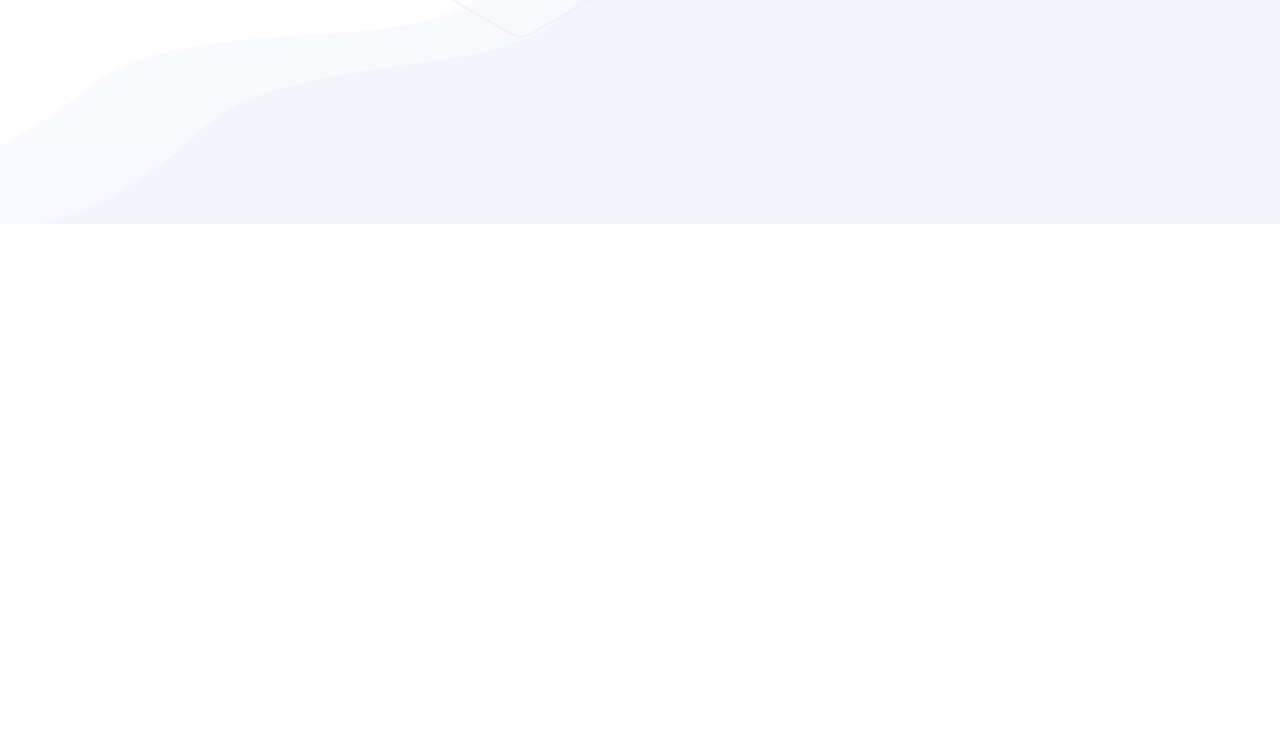
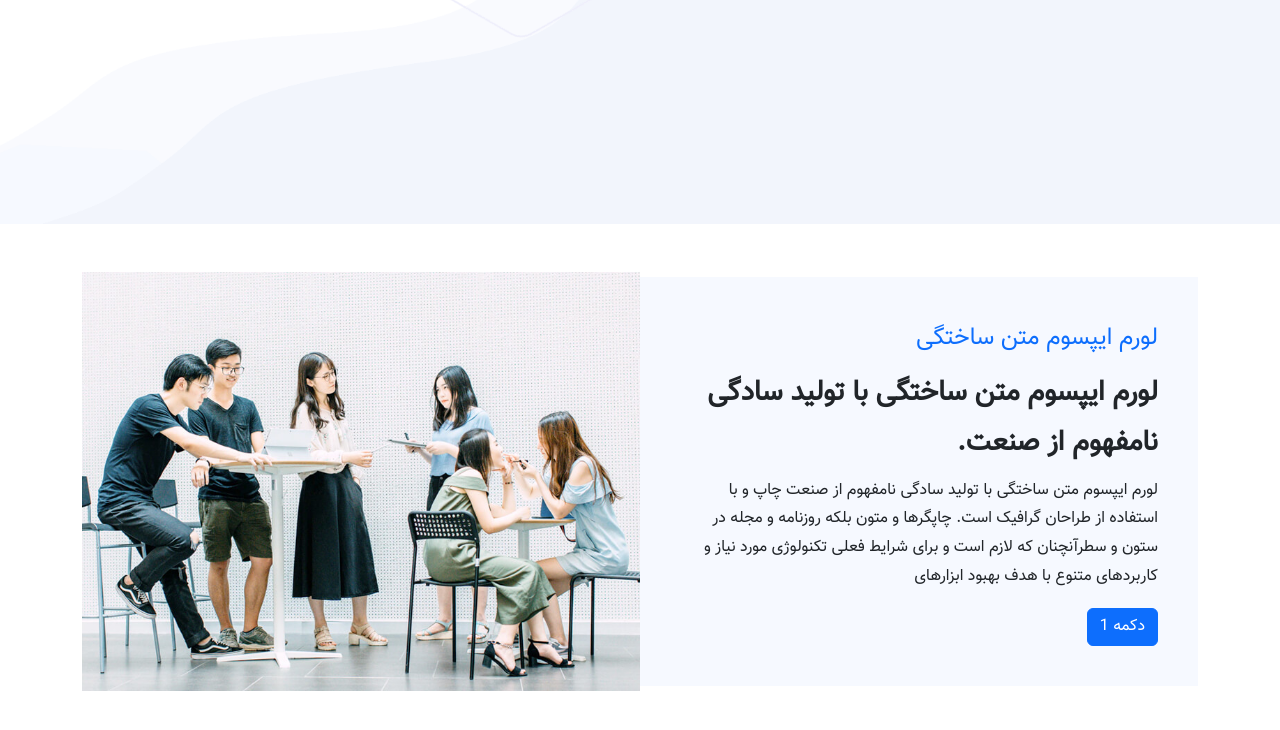
Before and after one commit to sarahdti/LandingPage, a plain HTML site: page index.html in a window 1280 px wide. Shown: the part 576-1306 px from the top of the page. Before the commit the page ends 800 px from the top, so only its background shows below. Drawn offline with nearby package versions, Linux system fonts and the light colour scheme.

Commit message:
add about

```diff
--- a/css/main.css
+++ b/css/main.css
@@ -59,3 +59,9 @@ p {
   background: url("../img/intro/intro-bg.png") top center no-repeat;
   background-size: cover;
 }
+
+/* About */
+.content{
+  background-color: #f6f9ff;
+  padding: 40px;
+}
--- a/index.html
+++ b/index.html
@@ -98,6 +98,37 @@
         </div>
       </div>
     </section>
+    <!-- About -->
+    <section class="my-5">
+      <div class="container">
+        <div class="row align-items-center gy-4 gx-0">
+
+            <div class="col-lg-6">
+              <div class="content">
+              <h4 class="text-primary">لورم ایپسوم متن ساختگی</h4>
+              <h3 class="fw-bold">
+                لورم ایپسوم متن ساختگی با تولید سادگی نامفهوم از صنعت.
+              </h3>
+              <p>
+                لورم ایپسوم متن ساختگی با تولید سادگی نامفهوم از صنعت چاپ و با
+                استفاده از طراحان گرافیک است. چاپگرها و متون بلکه روزنامه و مجله
+                در ستون و سطرآنچنان که لازم است و برای شرایط فعلی تکنولوژی مورد
+                نیاز و کاربردهای متنوع با هدف بهبود ابزارهای
+              </p>
+              <button class="btn btn-primary hover-grow">دکمه 1</button>
+            </div>
+          </div>
+          <div class="col-lg-6">
+            <img
+              class="img-fluid mt-5 mt-lg-0"
+              src="img/about/about.jpg"
+              alt=""
+            />
+          </div>
+        </div>
+      </div>
+    </section>
+
     <script
       src="https://cdn.jsdelivr.net/npm/bootstrap@5.3.0-alpha3/dist/js/bootstrap.bundle.min.js"
       integrity="sha384-ENjdO4Dr2bkBIFxQpeoTz1HIcje39Wm4jDKdf19U8gI4ddQ3GYNS7NTKfAdVQSZe"
```
